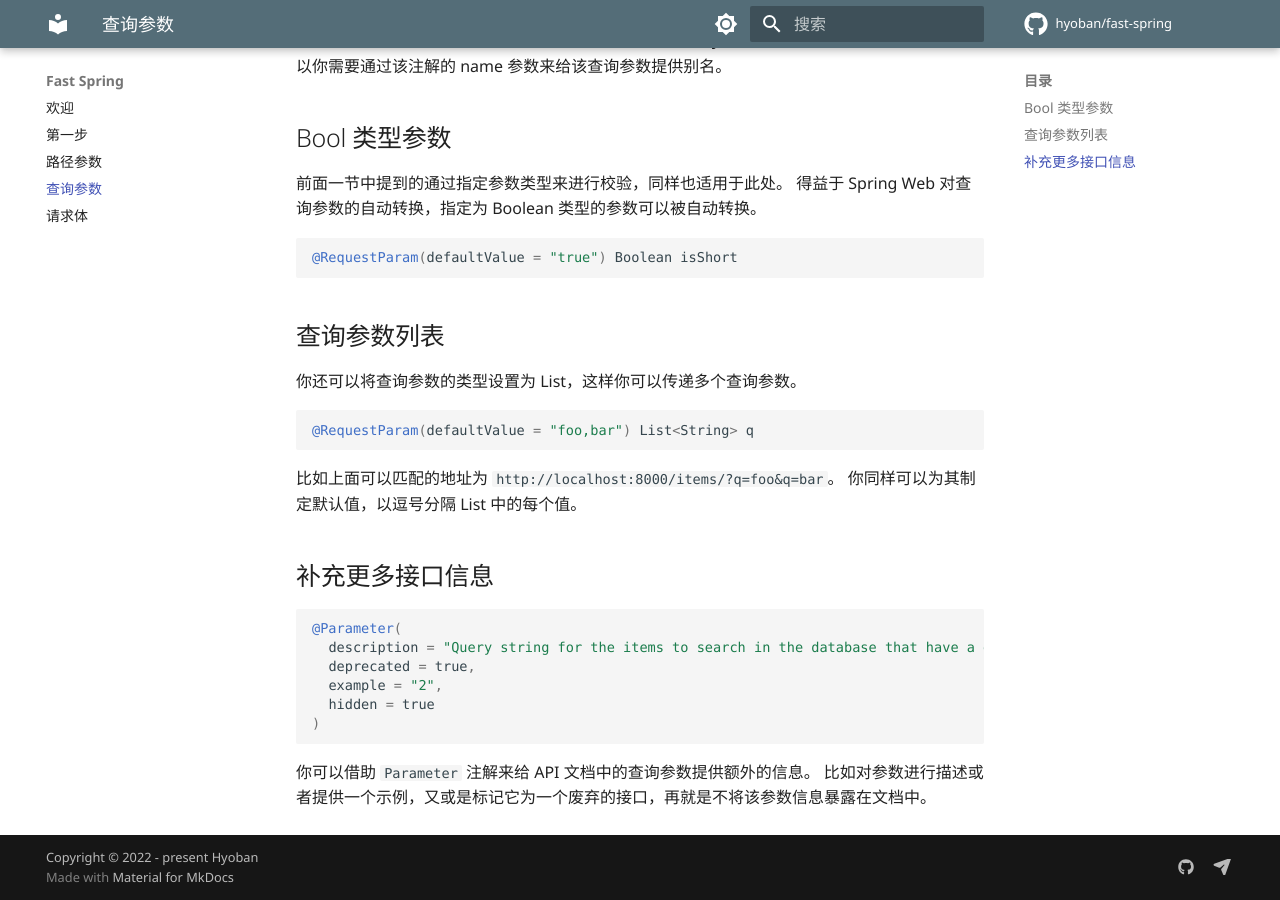
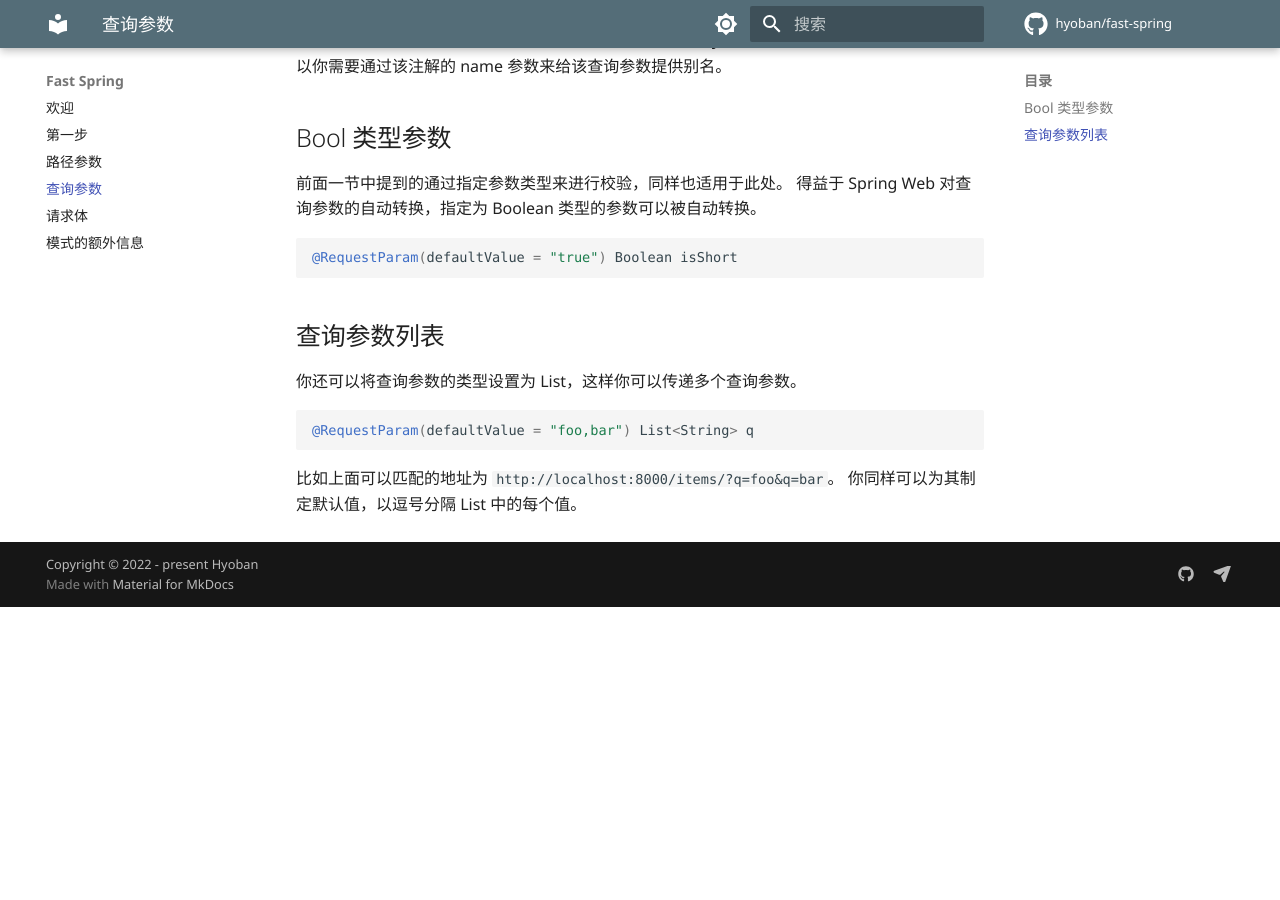
Before and after one commit to hyoban/fast-spring, an MkDocs documentation site: the page built from docs/03-query-params.md, in a window 1280 px wide and 900 px high, scrolled down 570 px. Built offline with MkDocs 1.6.1 and Material for MkDocs 9.7.7, drawn with Linux system fonts in a browser that asks for light colours; comment, search, counter and statistics services are not loaded; after the commit the page ends 1177 px from its top, so only the background shows below that.

````diff
--- a/docs/03-query-params.md
+++ b/docs/03-query-params.md
@@ -44,17 +44,3 @@ public List<Map<String, String>> readItem(
 
 比如上面可以匹配的地址为 `http://localhost:8000/items/?q=foo&q=bar`。
 你同样可以为其制定默认值，以逗号分隔 List 中的每个值。
-
-## 补充更多接口信息
-
-```java
-@Parameter(
-  description = "Query string for the items to search in the database that have a good match",
-  deprecated = true,
-  example = "2",
-  hidden = true
-)
-```
-
-你可以借助 `Parameter` 注解来给 API 文档中的查询参数提供额外的信息。
-比如对参数进行描述或者提供一个示例，又或是标记它为一个废弃的接口，再就是不将该参数信息暴露在文档中。
````
Also changed, not shown: docs/05-schema-extra.md (added, +53 -0 lines), 1 other file.
